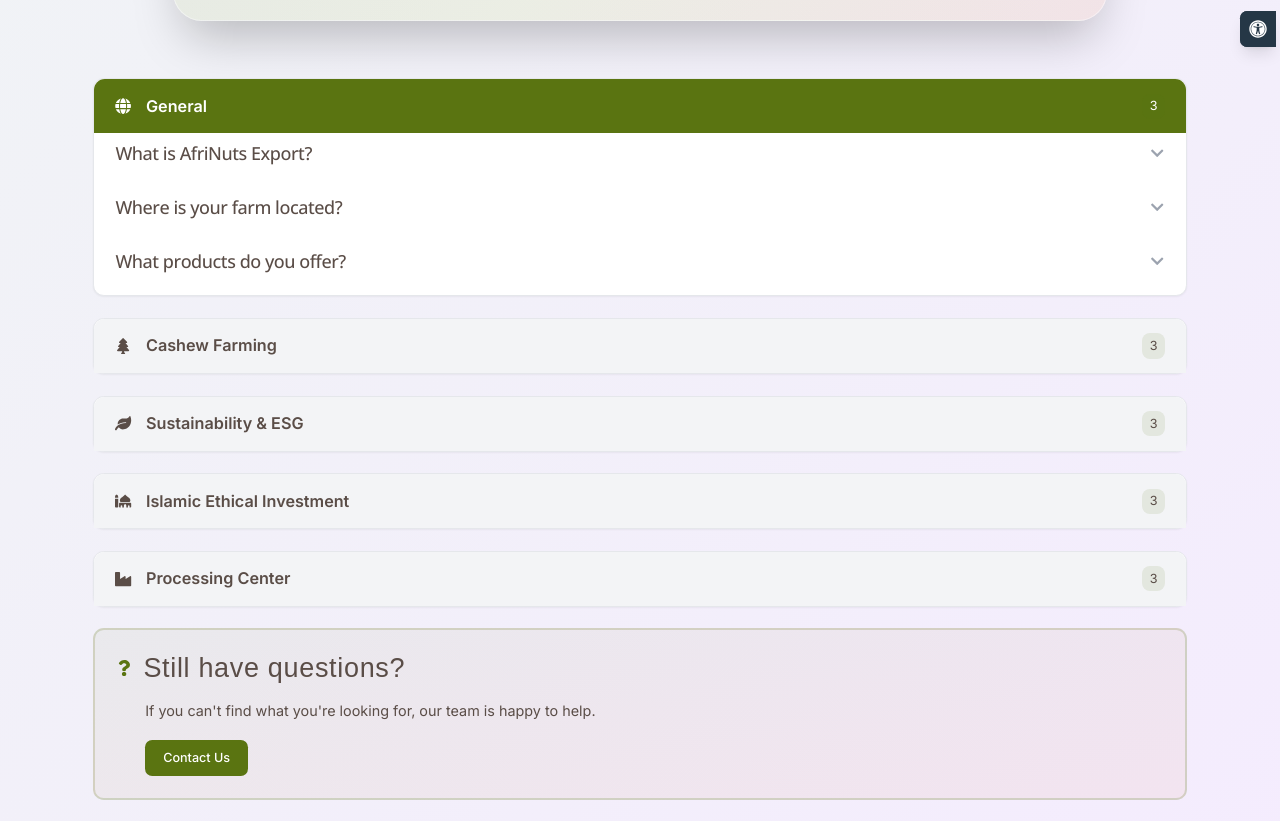
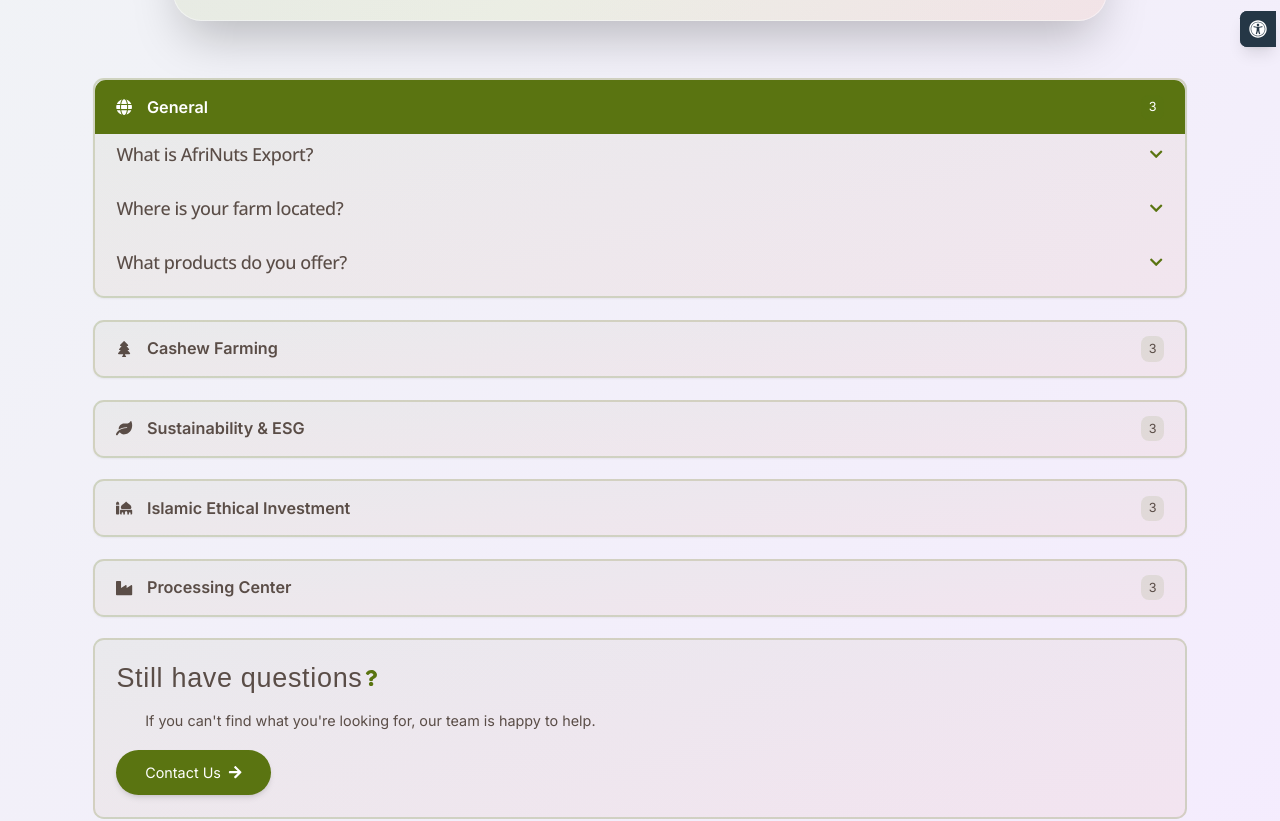
Before and after one commit to Hamza-hub320/afrinuts-export, a React (Vite) app: page /afrinuts-export/faq in a window 1280 px wide. Shown: the part 371-1192 px from the top of the page. Built offline with nearby package versions, Linux system fonts and the light colour scheme.

Commit message:
FAQ Enhancement

```diff
--- a/src/locales/ar/faq.json
+++ b/src/locales/ar/faq.json
@@ -2,6 +2,11 @@
   "hero": {
     "title": "الأسئلة الشائعة",
     "subtitle": "ابحث عن إجابات للأسئلة المتداولة حول أفري ناتس للتصدير"
+  },
+  "stillQuestions": {
+    "title": "لا تزال لديك أسئلة",
+    "content": "إذا لم تجد ما تبحث عنه، فإن فريقنا سيسعد بمساعدتك.",
+    "button": "اتصل بنا"
   },
   "general": {
     "title": " عام",
@@ -38,7 +43,7 @@
     ]
   },
   "sustainability": {
-    "title": "♻ الاستدامة ومبادئ ESG",
+    "title": " الاستدامة ومبادئ ESG",
     "questions": [
       {
         "question": "ما هي ممارسات الاستدامة التي تتبعونها؟",
--- a/src/locales/en/faq.json
+++ b/src/locales/en/faq.json
@@ -7,7 +7,7 @@
     "title": "Browse by Topic"
   },
   "stillQuestions": {
-    "title": "Still have questions?",
+    "title": "Still have questions",
     "content": "If you can't find what you're looking for, our team is happy to help.",
     "button": "Contact Us"
   },
--- a/src/locales/fr/faq.json
+++ b/src/locales/fr/faq.json
@@ -2,6 +2,11 @@
   "hero": {
     "title": "Questions Fréquemment Posées",
     "subtitle": "Trouvez des réponses aux questions courantes sur AfriNuts Export"
+  },
+  "stillQuestions": {
+    "title": "Vous avez encore des questions",
+    "content": "Si vous ne trouvez pas ce que vous cherchez, notre équipe se fera un plaisir de vous aider.",
+    "button": "Contactez-nous"
   },
   "general": {
     "title": "Général",
--- a/src/pages/Faq.tsx
+++ b/src/pages/Faq.tsx
@@ -1,5 +1,6 @@
 import React, { useState } from 'react';
 import { useTranslation } from 'react-i18next';
+import { useNavigate } from 'react-router-dom';
 import {
     FaChevronDown,
     FaChevronUp,
@@ -8,7 +9,7 @@ import {
     FaLeaf,
     FaMosque,
     FaIndustry,
-    FaQuestion
+    FaQuestion, FaArrowRight
 } from 'react-icons/fa';
 import { motion } from 'framer-motion';
 import Section from '@/components/Section/Section';
@@ -31,6 +32,7 @@ const Faq: React.FC = () => {
     const { t } = useTranslation('faq');
     const [openSections, setOpenSections] = useState<Record<string, boolean>>({});
     const [activeTopic, setActiveTopic] = useState<string>('general');
+    const navigate = useNavigate();
 
     // Get all topics data from translations
     const getTopics = (): FAQTopic[] => [
@@ -113,12 +115,12 @@ const Faq: React.FC = () => {
                             {topics.map((topic) => (
                                 <div
                                     key={topic.id}
-                                    className="border border-gray-200 rounded-xl bg-white shadow-sm"
+                                    className="rounded-xl bg-gradient-to-br from-primary/5 to-accent/5 border-2 border-primary/20 hover:border-accent/30 transition-all duration-300 shadow-sm"
                                 >
                                     <button
                                         onClick={() => setActiveTopic(prev => (prev === topic.id ? '' : topic.id))}
                                         className={`w-full flex justify-between items-center px-6 py-4 text-left rounded-t-xl ${
-                                            activeTopic === topic.id ? 'bg-primary text-white' : 'bg-gray-100'
+                                            activeTopic === topic.id ? 'bg-primary text-white': ''
                                         }`}
                                     >
                                         <div className="flex items-center text-lg font-semibold">
@@ -140,14 +142,14 @@ const Faq: React.FC = () => {
                                                     >
                                                         <Typography
                                                             variant="h5"
-                                                            className="text-gray-900 text-base font-medium group-hover:text-primary transition-colors"
+                                                            className="text-text-dark text-base font-medium group-hover:text-primary transition-colors"
                                                         >
                                                             {item.question}
                                                         </Typography>
                                                         {openSections[`${topic.id}-${index}`] ? (
                                                             <FaChevronUp className="text-primary ml-4 flex-shrink-0" />
                                                         ) : (
-                                                            <FaChevronDown className="text-gray-400 ml-4 flex-shrink-0 group-hover:text-primary transition-colors" />
+                                                            <FaChevronDown className="text-primary ml-4 flex-shrink-0 group-hover:text-primary transition-colors" />
                                                         )}
                                                     </button>
 
@@ -161,7 +163,7 @@ const Faq: React.FC = () => {
                                                         className="overflow-hidden"
                                                     >
                                                         <div className="pb-2 pl-1">
-                                                            <Typography variant="body" className="text-gray-600 leading-relaxed">
+                                                            <Typography variant="body" className="text-text-dark leading-relaxed">
                                                                 {item.answer}
                                                             </Typography>
                                                         </div>
@@ -176,17 +178,23 @@ const Faq: React.FC = () => {
                             {/* Still have questions? */}
                             <div className="mt-12 bg-gradient-to-br from-primary/5 to-accent/5 border-2 border-primary/20 hover:border-accent/30 rounded-xl p-6">
                                 <div className="flex items-center mb-4">
-                                    <Typography variant="h3" className="text-gray-900 font-medium flex items-center">
+                                    <Typography variant="h3" className="text-text-dark font-medium flex items-center">
+                                        {t('stillQuestions.title')}
                                         <FaQuestion className="text-primary text-lg mr-3" />
-                                        {t('stillQuestions.title')}
                                     </Typography>
                                 </div>
-                                <Typography variant="body" className="text-gray-600 mb-5 pl-8">
+                                <Typography variant="body" className="text-text-dark mb-5 pl-8">
                                     {t('stillQuestions.content')}
                                 </Typography>
-                                <button className="ml-8 bg-primary hover:bg-primary-dark text-white px-5 py-2.5 rounded-lg text-sm font-medium transition-all hover:shadow-md">
+                                <motion.button
+                                    whileHover={{ scale: 1.05 }}
+                                    whileTap={{ scale: 0.95 }}
+                                    className="group bg-primary hover:bg-dark-orange text-white hover:text-white px-8 py-3 rounded-full transition-all duration-300 shadow-md hover:shadow-lg inline-flex items-center mx-auto"
+                                    onClick={() => navigate('/contact')}
+                                >
                                     {t('stillQuestions.button')}
-                                </button>
+                                    <FaArrowRight className="ml-2 group-hover:translate-x-1 transition-transform" />
+                                </motion.button>
                             </div>
                         </div>
                     </div>
--- a/src/pages/Home.tsx
+++ b/src/pages/Home.tsx
@@ -1,6 +1,4 @@
 import React, {Suspense, useState} from 'react';
-import { Dialog, Transition } from '@headlessui/react';
-import { Fragment } from 'react';
 import { useTranslation } from 'react-i18next';
 import { useNavigate } from 'react-router-dom';
 import { motion } from 'framer-motion';
@@ -16,7 +14,6 @@ import {
     slideInFromRight,
     scaleUp,
     staggerContainer,
-    bounceArrow
 } from '@/utils/animations';
 import { Typography } from '@/components/Typography/Typography';
 import {NewsItem, Product, FarmHighlight, SustainabilityFeature} from '@/types/translations';
--- a/src/pages/TermsOfService.tsx
+++ b/src/pages/TermsOfService.tsx
@@ -2,8 +2,6 @@ import React from 'react';
 import { useTranslation } from 'react-i18next';
 import { Typography } from "@/components/Typography/Typography";
 import Section from '@/components/Section/Section';
-import { FontAwesomeIcon } from '@fortawesome/react-fontawesome';
-import { faScaleBalanced } from '@fortawesome/free-solid-svg-icons';
 import {fadeIn, staggerContainer} from "@/utils/animations";
 import { motion } from 'framer-motion';
 
```
